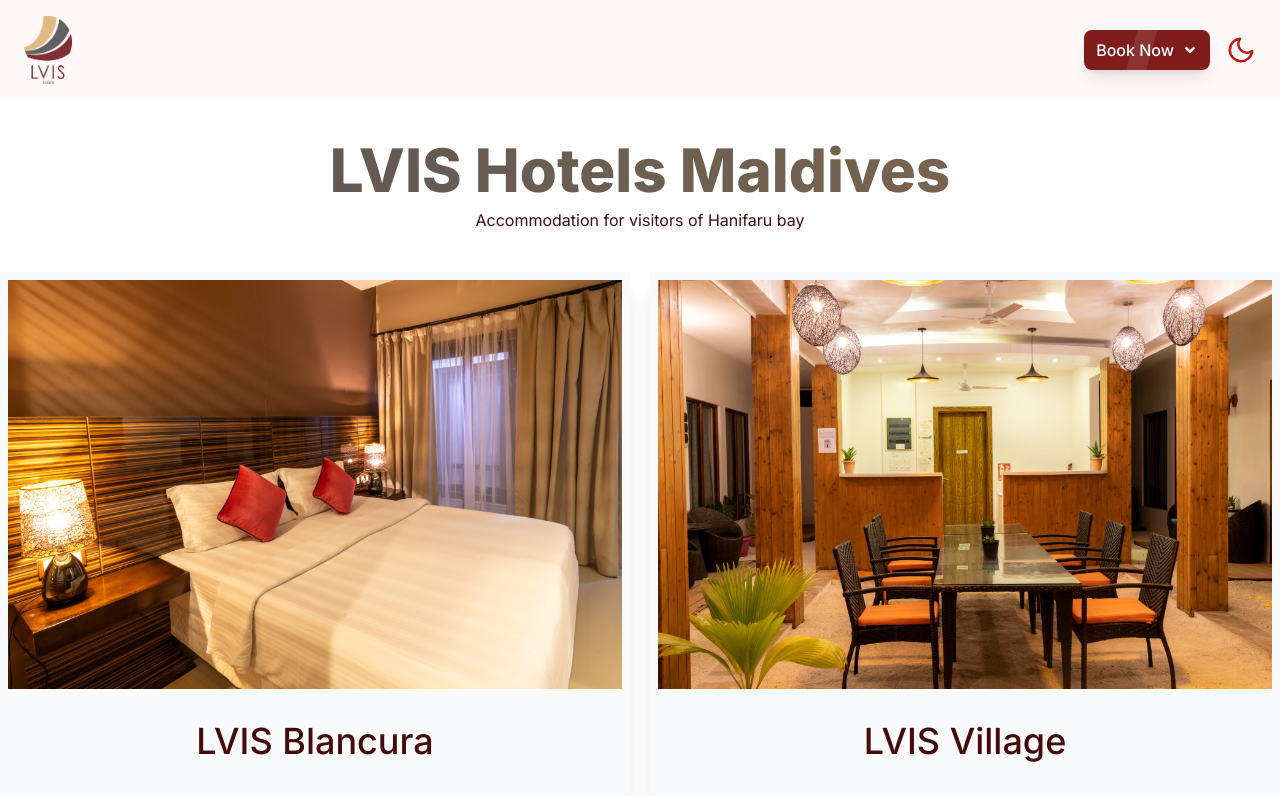
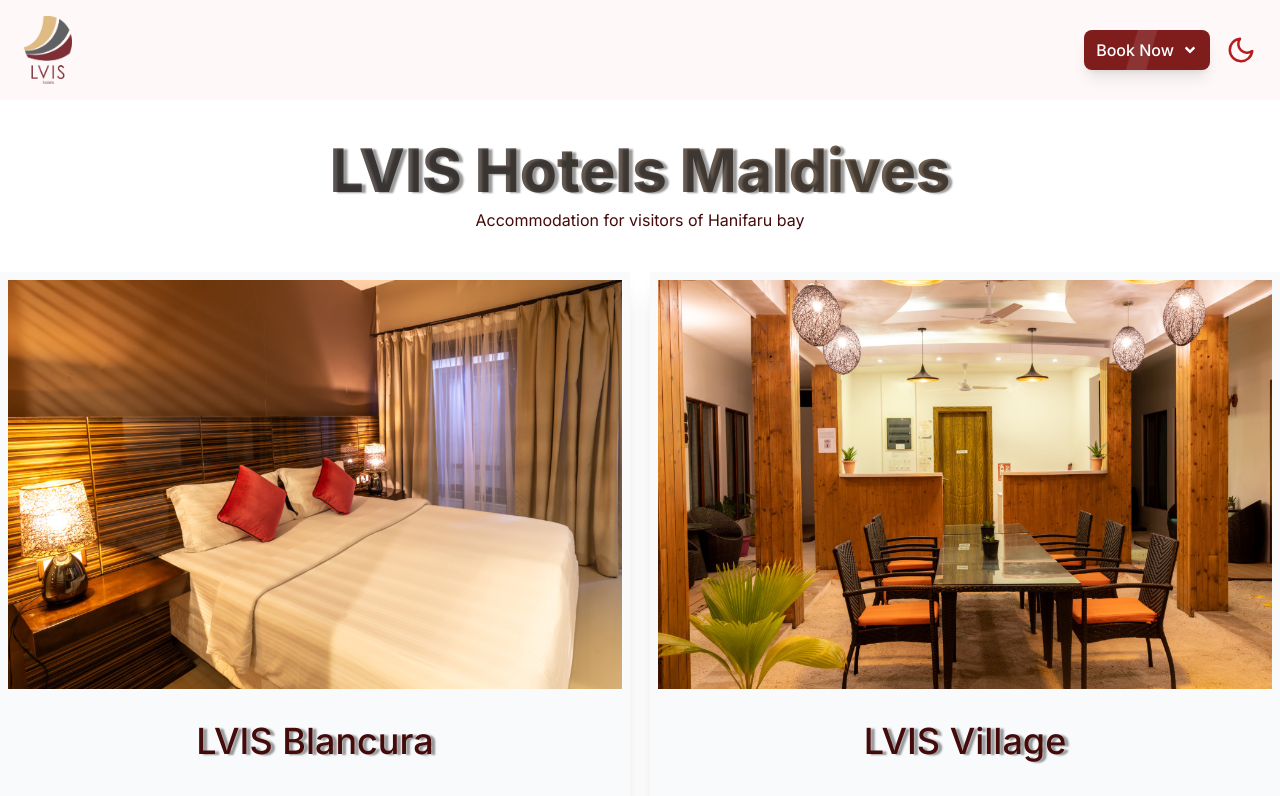
Before and after one commit to ahmedaryf/lvis-next, a Next.js app: page / in a window 1280 px wide. Shown: the top 796 px of the page. Built offline with nearby package versions, Linux system fonts and the light colour scheme.

Commit message:
text shadow added

```diff
--- a/app/components/Card.jsx
+++ b/app/components/Card.jsx
@@ -9,7 +9,7 @@
     <div className='p-2 bg-slate-50 dark:bg-slate-600 text-red-950 dark:text-white shadow-xl md:min-h-[900px]'>
         <Image src={blancura} alt='LVIS Blancura' className='w-full'/>
         <div className='px-3 mb-6'>
-            <h5 className='text-4xl font-medium mt-8 mb-9 text-center'>LVIS Blancura</h5>
+            <h5 className='text-4xl font-medium mt-8 mb-9 text-center [text-shadow:_4px_1px_2px_rgb(0_0_0_/_40%)]' >LVIS Blancura</h5>
             <div className='flex justify-between px-2 text-sm md:text-base'>
                 <div className='flex flex-col items-center mb-5'>
                     <FaUmbrellaBeach className='text-3xl md:text-4xl'/>
--- a/app/components/HomePage.jsx
+++ b/app/components/HomePage.jsx
@@ -7,7 +7,7 @@
 function HomePage() {
   return (
     <div className='dark:bg-slate-700 w-screen py-4 mb-6'>
-        <h2 className='lvis-text text-3xl md:text-6xl text-center pt-5 text-red-950 font-extrabold'>LVIS Hotels Maldives</h2>
+        <h2 className='lvis-text text-3xl md:text-6xl text-center pt-5 text-red-950 font-extrabold [text-shadow:_4px_1px_2px_rgb(0_0_0_/_40%)]'>LVIS Hotels Maldives</h2>
         <h1 className='text-center mt-2 text-red-950 dark:text-white'>Accommodation for visitors of Hanifaru bay</h1>
         <div className='grid grid-cols-1 md:grid-cols-2 mt-10 gap-5'>
           <div className=''>
--- a/app/components/VillageCard.jsx
+++ b/app/components/VillageCard.jsx
@@ -10,7 +10,7 @@
     <div className='p-2 bg-slate-50 dark:bg-slate-600 shadow-xl md:min-h-[900px] text-red-950 dark:text-white'>
         <Image src={village} alt='LVIS Village' className='w-full'/>
         <div className='px-3 mb-6'>
-            <h5 className='text-4xl font-medium mt-8 mb-9 text-center'>LVIS Village</h5>
+            <h5 className='text-4xl font-medium mt-8 mb-9 text-center [text-shadow:_4px_1px_2px_rgb(0_0_0_/_40%)]'>LVIS Village</h5>
             <div className='flex justify-between mx-2 text-sm md:text-base'>
                 <div className='flex flex-col items-center mb-5'>
                     <MdFamilyRestroom className='text-3xl md:text-4xl'/>
--- a/app/globals.css
+++ b/app/globals.css
@@ -24,15 +24,13 @@
 
 
 
-
-
 .lvis-text{
   background: rgb(2,0,36);
   background: linear-gradient(90deg, rgb(80, 80, 87) 0%, rgb(188, 134, 67) 50%, rgb(99, 1, 1) 100%);
   background-clip: text;
   -webkit-background-clip: text;
   color: transparent;
-  animation: anim 5s ease-in-out  infinite alternate-reverse;
+  animation: anim 6s ease-in-out  infinite alternate-reverse;
   background-size: 500%;
 }
 
```
